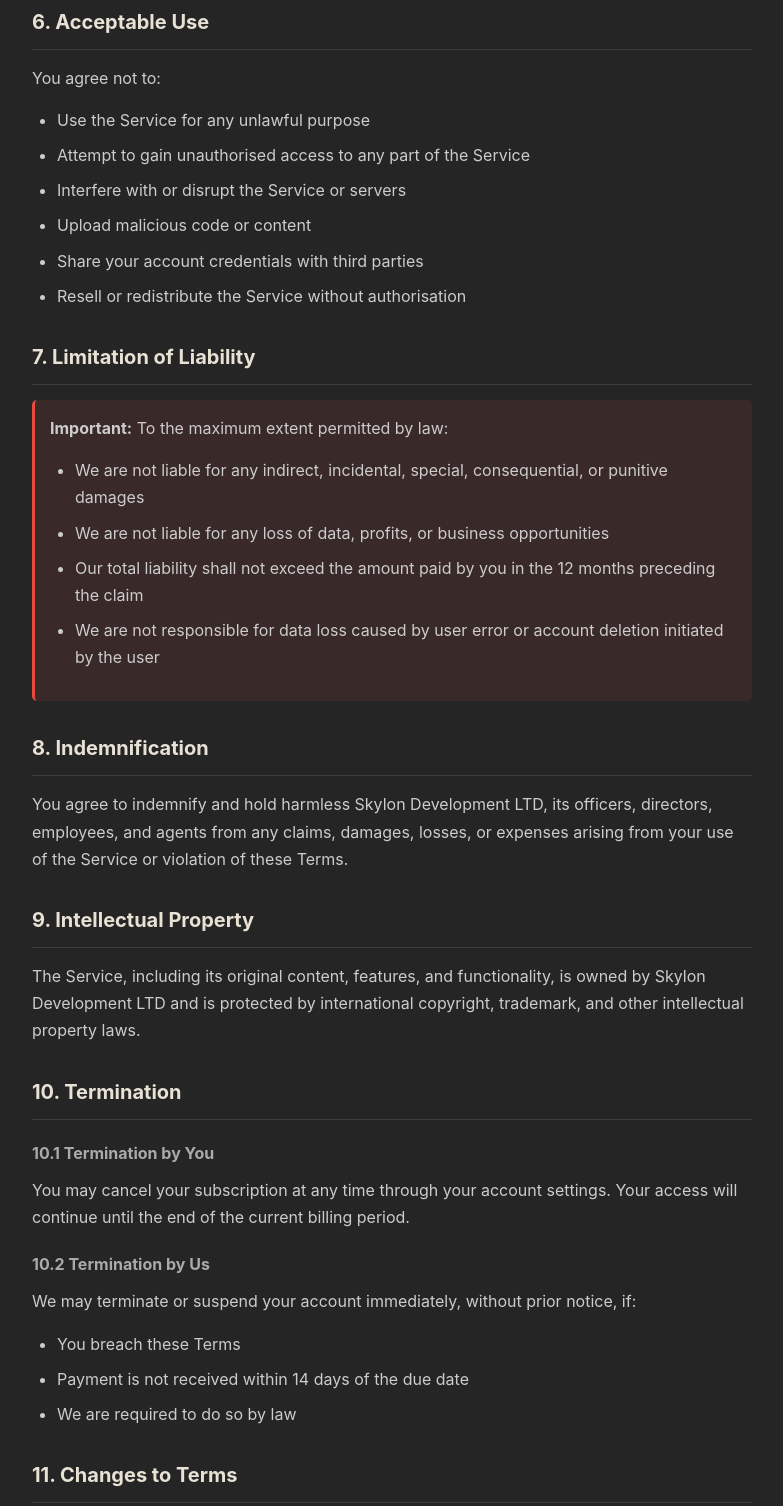
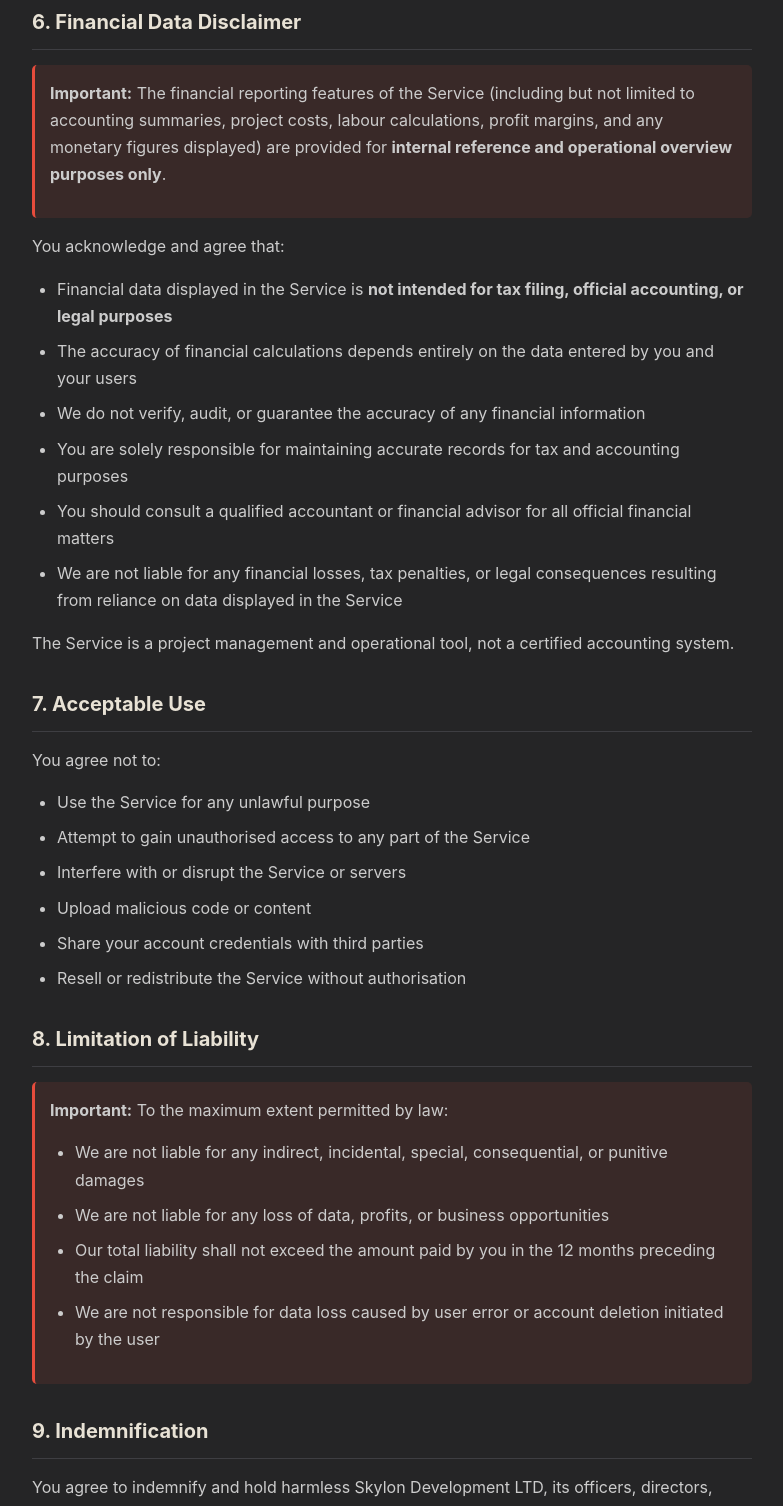
Before and after one commit to Piotr3009/Joinery-Core-SaaS, a plain HTML site: page terms.html in a window 1280 px wide. Shown: the part 2940-4446 px from the top of the page, without its empty margins (248-1031 px from the left). Drawn offline with Linux system fonts and the light colour scheme.

Commit message:
disclamaer accountong

```diff
--- a/terms.html
+++ b/terms.html
@@ -212,7 +212,22 @@
             <p>In the event of unplanned service disruption, we will work to restore the Service as quickly as possible. We are not liable for any losses incurred during service outages lasting up to 72 hours.</p>
         </div>
 
-        <h2>6. Acceptable Use</h2>
+        <h2>6. Financial Data Disclaimer</h2>
+        <div class="highlight warning">
+            <p><strong>Important:</strong> The financial reporting features of the Service (including but not limited to accounting summaries, project costs, labour calculations, profit margins, and any monetary figures displayed) are provided for <strong>internal reference and operational overview purposes only</strong>.</p>
+        </div>
+        <p>You acknowledge and agree that:</p>
+        <ul>
+            <li>Financial data displayed in the Service is <strong>not intended for tax filing, official accounting, or legal purposes</strong></li>
+            <li>The accuracy of financial calculations depends entirely on the data entered by you and your users</li>
+            <li>We do not verify, audit, or guarantee the accuracy of any financial information</li>
+            <li>You are solely responsible for maintaining accurate records for tax and accounting purposes</li>
+            <li>You should consult a qualified accountant or financial advisor for all official financial matters</li>
+            <li>We are not liable for any financial losses, tax penalties, or legal consequences resulting from reliance on data displayed in the Service</li>
+        </ul>
+        <p>The Service is a project management and operational tool, not a certified accounting system.</p>
+
+        <h2>7. Acceptable Use</h2>
         <p>You agree not to:</p>
         <ul>
             <li>Use the Service for any unlawful purpose</li>
@@ -223,7 +238,7 @@
             <li>Resell or redistribute the Service without authorisation</li>
         </ul>
 
-        <h2>7. Limitation of Liability</h2>
+        <h2>8. Limitation of Liability</h2>
         <div class="highlight warning">
             <p><strong>Important:</strong> To the maximum extent permitted by law:</p>
             <ul>
@@ -234,18 +249,18 @@
             </ul>
         </div>
 
-        <h2>8. Indemnification</h2>
+        <h2>9. Indemnification</h2>
         <p>You agree to indemnify and hold harmless Skylon Development LTD, its officers, directors, employees, and agents from any claims, damages, losses, or expenses arising from your use of the Service or violation of these Terms.</p>
 
-        <h2>9. Intellectual Property</h2>
+        <h2>10. Intellectual Property</h2>
         <p>The Service, including its original content, features, and functionality, is owned by Skylon Development LTD and is protected by international copyright, trademark, and other intellectual property laws.</p>
 
-        <h2>10. Termination</h2>
+        <h2>11. Termination</h2>
 
-        <h3>10.1 Termination by You</h3>
+        <h3>11.1 Termination by You</h3>
         <p>You may cancel your subscription at any time through your account settings. Your access will continue until the end of the current billing period.</p>
 
-        <h3>10.2 Termination by Us</h3>
+        <h3>11.2 Termination by Us</h3>
         <p>We may terminate or suspend your account immediately, without prior notice, if:</p>
         <ul>
             <li>You breach these Terms</li>
@@ -253,13 +268,13 @@
             <li>We are required to do so by law</li>
         </ul>
 
-        <h2>11. Changes to Terms</h2>
+        <h2>12. Changes to Terms</h2>
         <p>We reserve the right to modify these Terms at any time. We will notify users of significant changes via email or through the Service. Continued use of the Service after changes constitutes acceptance of the new Terms.</p>
 
-        <h2>12. Governing Law</h2>
+        <h2>13. Governing Law</h2>
         <p>These Terms shall be governed by and construed in accordance with the laws of England and Wales. Any disputes arising from these Terms shall be subject to the exclusive jurisdiction of the courts of England and Wales.</p>
 
-        <h2>13. Contact Information</h2>
+        <h2>14. Contact Information</h2>
         <p>For any questions about these Terms, please contact us:</p>
         <div class="company-info">
             <p><strong>Skylon Development LTD</strong></p>
```
Also changed, not shown: accounting.html (+14 -1 lines).
